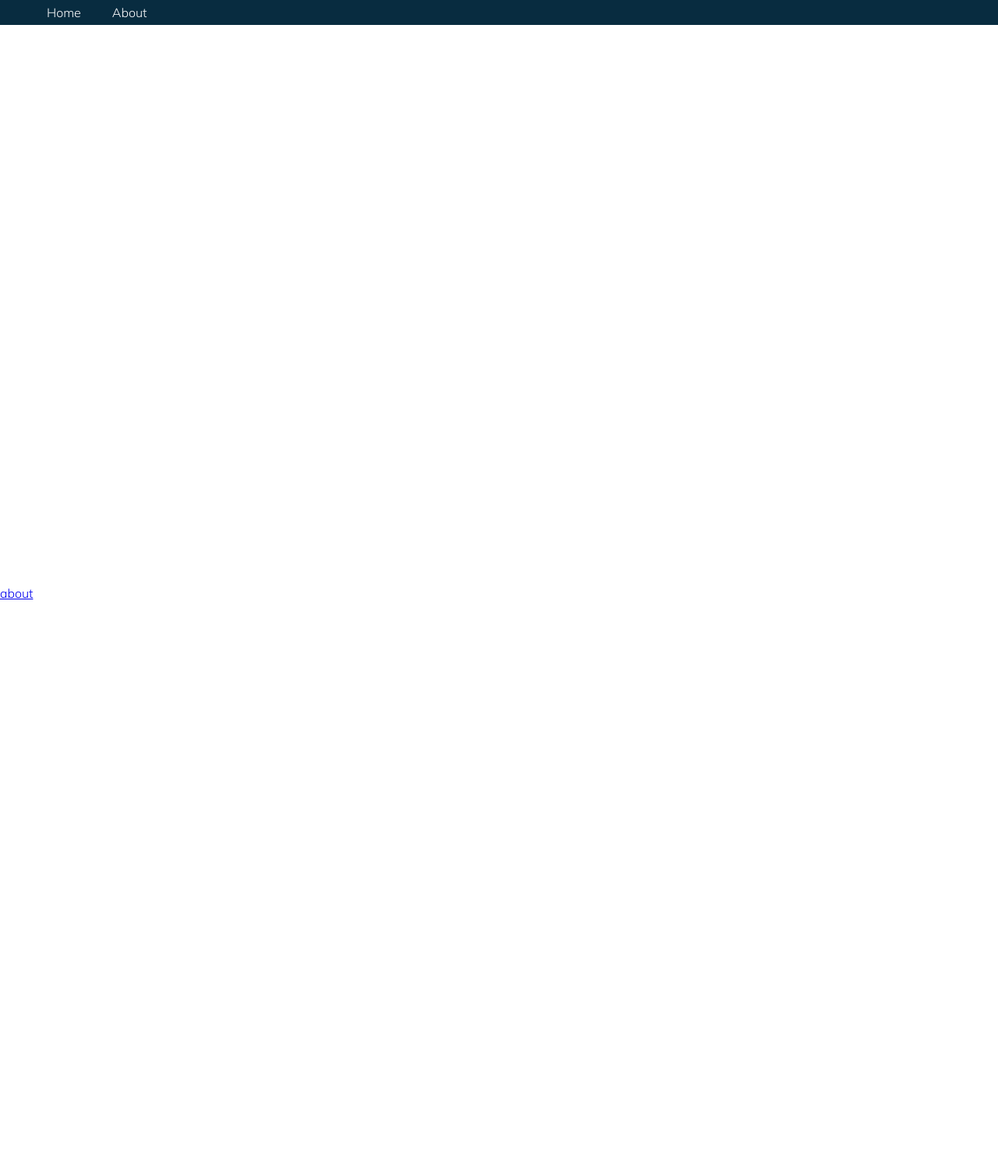
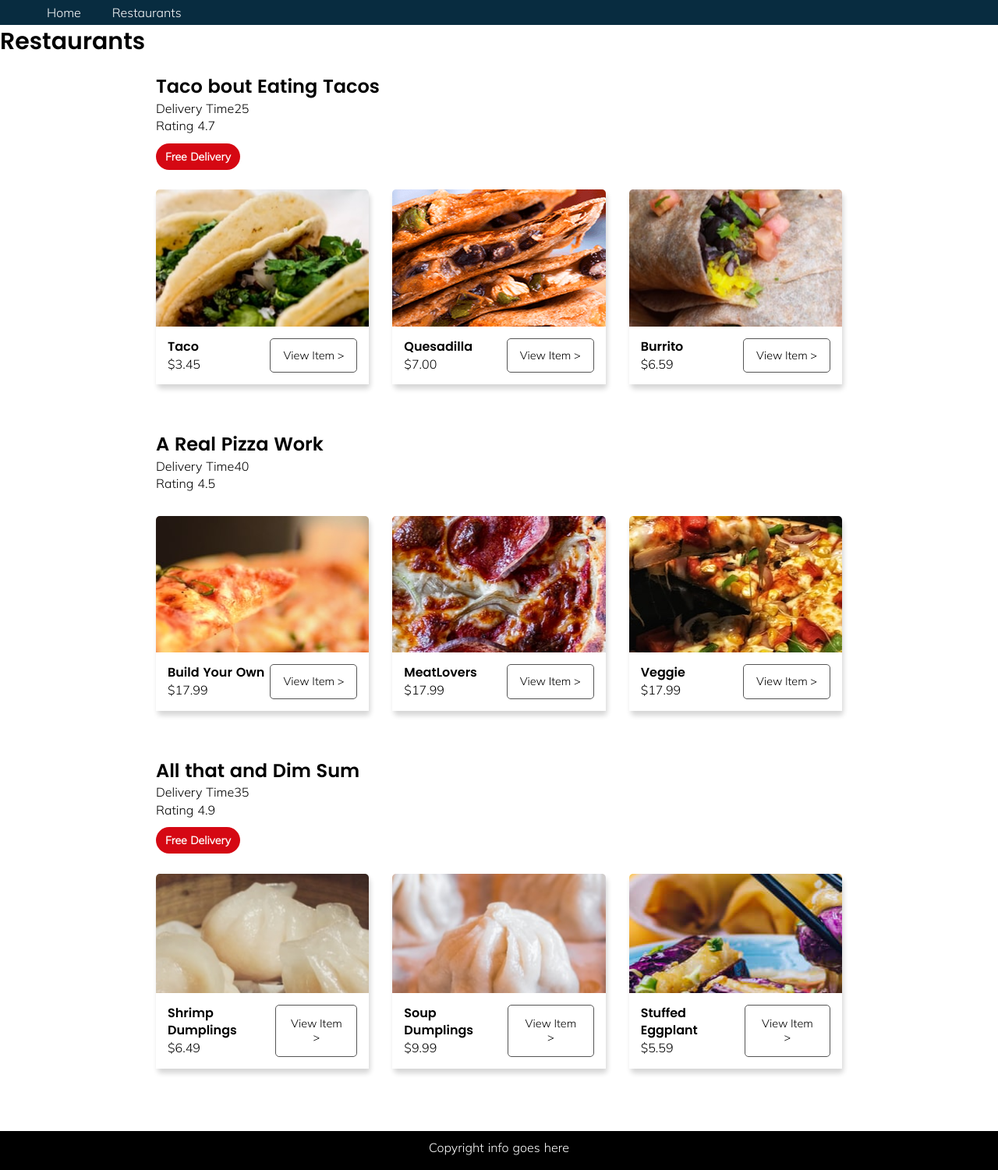
Before and after one commit to MatthausZillig/vue-foodapp, a Nuxt app: page /restaurants in a window 1280 px wide. Before the commit this address had no page. Shown: the whole page at 78% size. Before the commit the page ends 800 px from the top, so only its background shows below. Built offline with nearby package versions, Linux system fonts and the light colour scheme.

Commit message:
feat: Restaurants page and footer app

```diff
--- a/components/FooterApp.vue
+++ b/components/FooterApp.vue
@@ -1,7 +1,7 @@
 <template>
-  <div>
-    <nuxt-link to="/about">about</nuxt-link>
-  </div>
+  <footer>
+    <p>Copyright info goes here</p>
+  </footer>
 </template>
 
 <script>
--- a/components/MenuApp.vue
+++ b/components/MenuApp.vue
@@ -2,7 +2,7 @@
   <nav>
     <ul>
       <li><nuxt-link exact to="/">Home</nuxt-link></li>
-      <li><nuxt-link exact to="/about">About</nuxt-link></li>
+      <li><nuxt-link to="/restaurants">Restaurants</nuxt-link></li>
     </ul>
   </nav>
 </template>
--- a/layouts/default.vue
+++ b/layouts/default.vue
@@ -4,9 +4,7 @@
       <MenuApp />
       <Nuxt />
     </div>
-    <div class="footer">
-      <FooterApp />
-    </div>
+    <FooterApp />
   </div>
 </template>
 
--- a/pages/about.vue
+++ /dev/null
@@ -1,10 +0,0 @@
-<template>
-  <div>
-    <h1>Hi from about page!</h1>
-    <nuxt-link to="/">Home</nuxt-link>
-  </div>
-</template>
-
-<script>
-export default {};
-</script>
--- /dev/null
+++ b/pages/restaurants.vue
@@ -0,0 +1,18 @@
+<template>
+  <main class="container restaurant">
+    <h1>Restaurants</h1>
+    <AppRestaurantInfo />
+  </main>
+</template>
+
+<script>
+import AppRestaurantInfo from "@/components/AppRestaurantInfo.vue";
+
+export default {
+  components: {
+    AppRestaurantInfo,
+  },
+};
+</script>
+
+<style lang="scss" scoped></style>
```
